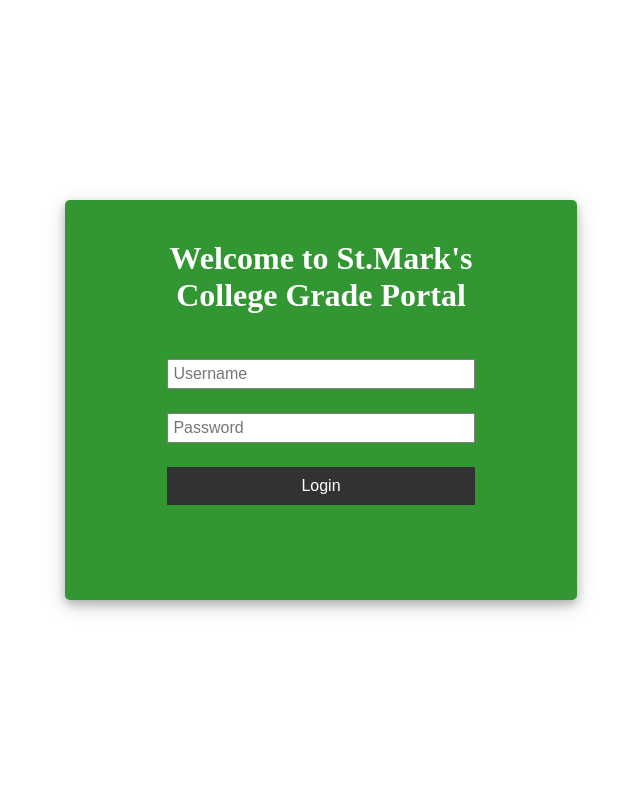
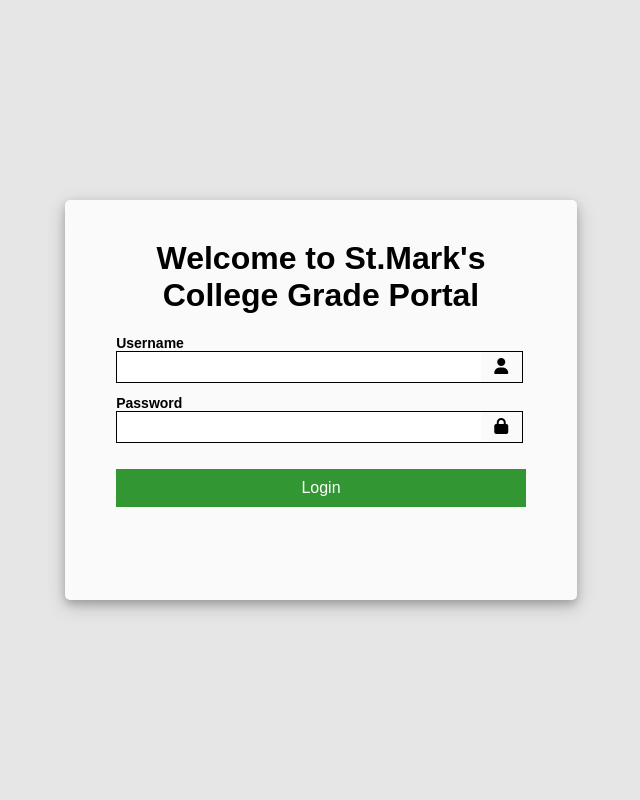
Before and after one commit to naseGaming/onlineGrading, a PHP site: page / in a window 1280 px wide. Shown: the whole page, without its empty margins (319-959 px from the left). Run offline with PHP 8.4, Linux system fonts and the light colour scheme; some libraries are stand-ins or nearby versions.

Commit message:
Refactored the ui for login screen

```diff
--- a/design/index.css
+++ b/design/index.css
@@ -2,6 +2,8 @@ body {
     height: 100vh;
     width: 100vw;
     margin: 0;
+    font-family: Arial, Helvetica, sans-serif;
+    background: rgba(230, 230, 230, 1);
 }
 
 .loginForm {
@@ -13,6 +15,7 @@ body {
     text-align: center;
     border-radius: 5px;
     box-shadow: 0 4px 8px 0 rgb(0 0 0 / 20%), 0 6px 20px 0 rgb(0 0 0 / 19%);
+    background: rgba(250, 250, 250, 1);
 }
 
 .header {
@@ -24,24 +27,53 @@ h1 {
     margin-top: 5vh;
 }
 
-input[type="text"], input[type="password"] {
-    height: auto;
-    width: 60%;
-    margin-top: 3vh;
-    font-size: 1em;
-    padding: 5px;
-    border: none;
+.form_group {
+    width: 80%;
+    margin-left: 10%;
+    height: 50px;
+    margin-top: 10px;
+    text-align: left;
+}
+
+.form_group label {
+    font-size: 14px;
+    font-weight: bold;
+    width: 100%;
+}
+
+.input_icon {
+    float: left;
+    width: 10%;
+    height: 30px;
+    border: 1px solid black;
+    text-align: center;
+    border-left: none;
+}
+
+.input_icon i {
+    margin-top: 6px;
+}
+
+.input_group input {
+    float: left;
+    width: 89%;
+    height: 32px;
+    border: 1px solid black;
+    outline: none;
+    border-right: none;
+    padding-left: 10px;
 }
 
 input[type="submit"] {
     height: auto;
-    width: 60%;
+    width: 80%;
     margin-top: 3vh;
     font-size: 1em;
     padding: 10px;
     border: none;
+    cursor: pointer;
 }
 
-input[type="text"], input[type="password"] {
-    border: 1px solid gray;
+input[type="submit"]:hover {
+    background: rgba(50, 50, 50, 1);
 }
--- a/index.php
+++ b/index.php
@@ -14,14 +14,30 @@
         <script src = "src/index/script.js"></script>
     </head>
     <body>
-		<div class = "loginForm main-b" >
+		<div class = "loginForm" >
             <form id = "frmLogin">
                 <div class = "header">
-                    <h1 class = "white-f">Welcome to St.Mark's College Grade Portal</h1>
+                    <h1>Welcome to St.Mark's College Grade Portal</h1>
                 </div>
-                <input type = "text" id = "txtUsername" placeholder = "Username" />
-                <input type = "password" id = "txtPassword" placeholder = "Password"/>
-                <input type = "submit" value = "Login" class = "tertiary-b white-f"/>
+                <div class = "form_group">
+                    <label>Username</label>
+                    <div class = "input_group">
+                        <input type = "text" id = "txtUsername">
+                        <div class = "input_icon">
+                            <i class="fa-solid fa-user"></i>
+                        </div>
+                    </div>
+                </div>
+                <div class = "form_group">
+                    <label>Password</label>
+                    <div class = "input_group">
+                        <input type = "password" id = "txtPassword">
+                        <div class = "input_icon">
+                            <i class="fa-solid fa-lock"></i>
+                        </div>
+                    </div>
+                </div>
+                <input type = "submit" value = "Login" class = "main-b white-f"/>
             </form>
 		</div>
     </body>
```
